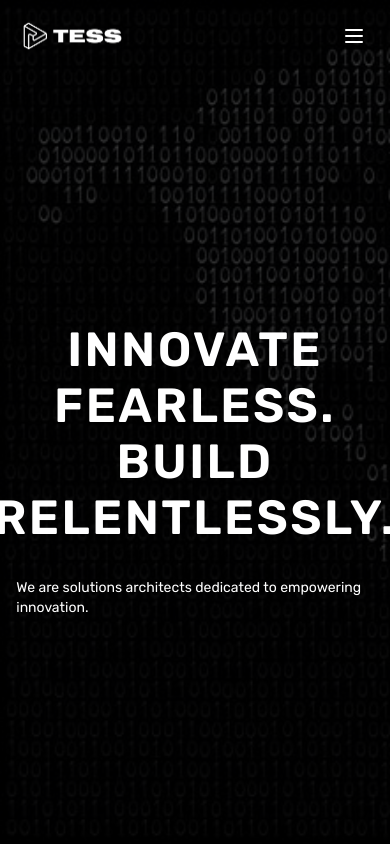
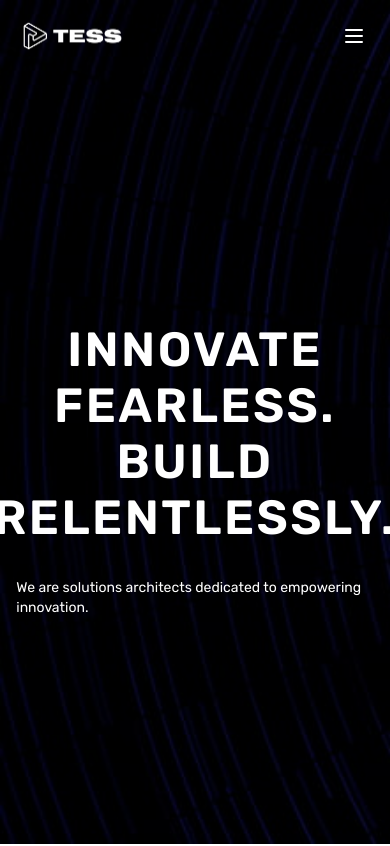
Before and after one commit to safwanbin2/tess-client, a React (Vite) app: page / in a window 390 px wide. Shown: the top 846 px of the page. Built offline with nearby package versions, Linux system fonts and the light colour scheme.

Commit message:
untill responsive

```diff
--- a/src/index.css
+++ b/src/index.css
@@ -9,7 +9,7 @@ body {
 }
 
 .fixed-bg {
-  background-image: url("./assets/fixedbg.jpg");
+  background-image: url("./assets/fixedbg2.jpg");
   background-repeat: no-repeat;
   background-size: cover;
   position: relative;
@@ -25,7 +25,7 @@ body {
   width: 100%;
   height: 100%;
   background-color: black;
-  opacity: 0.8;
+  opacity: 0.5;
 }
 
 .p-btn {
--- a/src/pages/about/InnovateBuild.jsx
+++ b/src/pages/about/InnovateBuild.jsx
@@ -1,5 +1,3 @@
-import React from "react";
-
 const InnovateBuild = () => {
   return (
     <>
```
Also changed, not shown: src/assets/fixedbg2.jpg (added).
